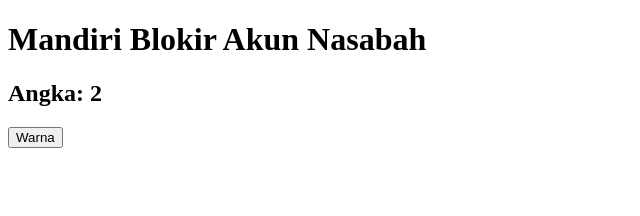
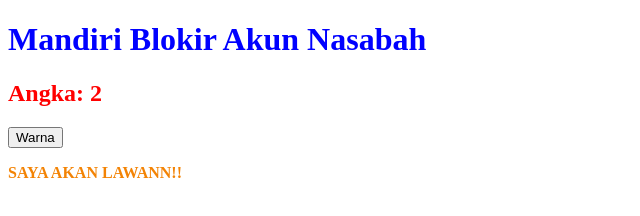
Before and after one commit to Ye-Shaiyoe/Pelajaran-Learning, a plain HTML site: page Javascript/index.html in a window 1280 px wide. Both pictures are taken after a click on the button "Warna". Shown: the whole page, without its empty margins (0-640 px from the left). Drawn offline with Linux system fonts and the light colour scheme.

Commit message:
School: belajar sekolag

```diff
--- a/Javascript/index.html
+++ b/Javascript/index.html
@@ -15,25 +15,33 @@
     <h1 id="heading">Heading</h1>
     <h2 id="heading2">0</h2>
     <button id="stop-warna">Warna</button>
+
     <script>
         const heading = document.getElementById("heading");
         heading.textContent = "Mandiri Blokir Akun Nasabah"; // Karena textCOntent merubah heading pertama.
+        heading.style.color = "blue"
+        const h2 = document.getElementById('heading2');
 
         let angka = 0
             setInterval(() => {
-            const h2 = document.getElementById('heading2');
             h2.innerHTML = `Angka: ${angka}`;
             angka = angka + 1;
         }, 2000);
 
-        for (let index= 0; index < array.lengt; index++) {
-            const element = array[index];
-        }
+        const warna = ['red', 'yellow', 'green', 'blue', 'purple', 'pink', 'orange', 'black'];
+        let index = 0;
+        const stopButton = document.getElementById("stop-warna");
+        stopButton.addEventListener("click", () => {
+            h2.style.color = warna[index];
+            index = (index + 1) % warna.length;
 
-        const stopWarna = document.getElementById("stop-warna");
-        let warnaAcak = ["merah", "kuning", "hijau", "biru", "ungu", "pink", "orange", "black"]
-        heading.style.color = "red";
-        stopWarna.addEventListener("click", function (){})
+            const element = document.createElement('p');
+            element.textContent = ('SAYA AKAN LAWANN!!');
+            document.body.appendChild(element);
+
+            element.classList.add('judul')
+        });
+
     </script>
 </body>
 </html>
```
